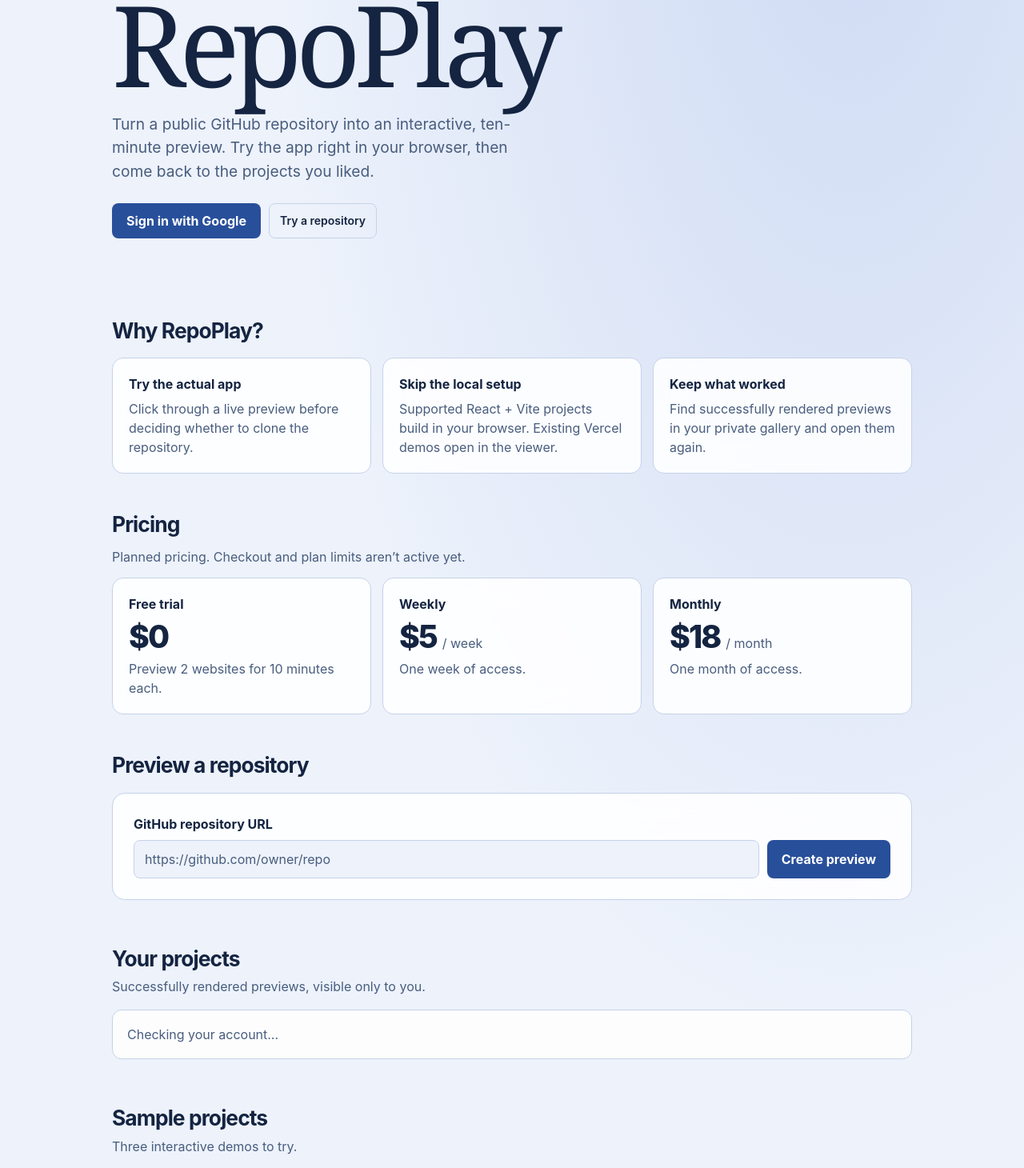
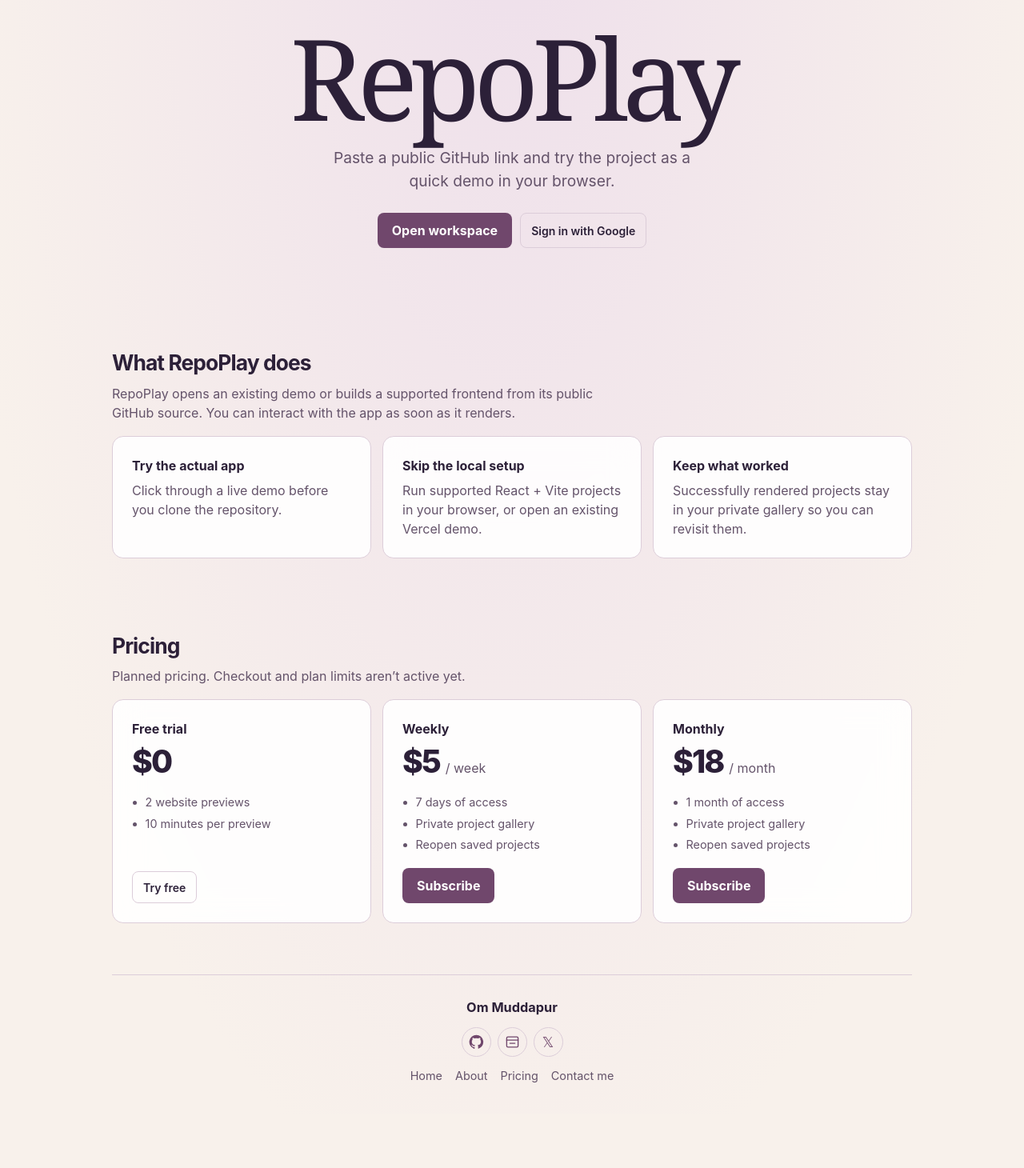
Before and after one commit to om-muddapur7/RepoPlay, a Next.js app: page / in a window 1280 px wide. Shown: the part 185-1645 px from the top of the page at 80% size. After the commit the page ends 1577 px from the top, so only its background shows below. Built offline with nearby package versions, Linux system fonts and the light colour scheme.

Commit message:
Update Site source

```diff
--- a/app/globals.css
+++ b/app/globals.css
@@ -81,40 +81,40 @@ a, button, input { outline-offset: 4px; }
 
 :root {
   color-scheme: dark;
-  --background: #080b13;
-  --surface: #121b2e;
-  --glass: #15213cd6;
-  --border: #2a3d61;
-  --text: #eef3fb;
-  --muted: #a4b2cb;
-  --accent: #9fc0ff;
-  --accent-text: #0a1939;
-  --glow: #18294c;
+  --background: #17151e;
+  --surface: #221e2e;
+  --glass: #2a2438b9;
+  --border: #494052;
+  --text: #faf3ec;
+  --muted: #c9bac4;
+  --accent: #efba9d;
+  --accent-text: #322037;
+  --glow: #392b44;
 }
 :root[data-theme="light"] {
   color-scheme: light;
-  --background: #edf2fb;
-  --surface: #f8faff;
+  --background: #f8f1eb;
+  --surface: #fffaf7;
   --glass: #ffffffe0;
-  --border: #c6d2e8;
-  --text: #142441;
-  --muted: #485d7e;
-  --accent: #284f9a;
+  --border: #dccdd9;
+  --text: #2c2038;
+  --muted: #64536a;
+  --accent: #70476c;
   --accent-text: #fff;
-  --glow: #cfdbf4;
+  --glow: #eedfeb;
 }
 @media (prefers-color-scheme: light) {
   :root:not([data-theme]) {
     color-scheme: light;
-    --background: #edf2fb;
-    --surface: #f8faff;
+    --background: #f8f1eb;
+    --surface: #fffaf7;
     --glass: #ffffffe0;
-    --border: #c6d2e8;
-    --text: #142441;
-    --muted: #485d7e;
-    --accent: #284f9a;
+    --border: #dccdd9;
+    --text: #2c2038;
+    --muted: #64536a;
+    --accent: #70476c;
     --accent-text: #fff;
-    --glow: #cfdbf4;
+    --glow: #eedfeb;
   }
 }
 body {
@@ -284,3 +284,36 @@ body {
   .landing-grid { grid-template-columns: 1fr; }
   .landing-section { margin-top: 34px; }
 }
+
+body {
+  background: radial-gradient(ellipse at 50% 0%, var(--glow), transparent 44rem), var(--background);
+}
+.section-links { display: flex; align-items: center; gap: clamp(10px, 2.4vw, 25px); color: var(--muted); font-size: .9rem; }
+.section-links a:hover { color: var(--accent); }
+.landing { padding-top: clamp(65px, 13vw, 140px); }
+.landing-hero { text-align: center; padding-bottom: clamp(34px, 8vw, 80px); }
+.landing-hero > p { margin-inline: auto; max-width: 470px; }
+.landing-actions { justify-content: center; }
+.landing-heading { margin-bottom: 17px; }
+.landing-heading h2 { margin-bottom: 6px; }
+.landing-heading p { color: var(--muted); margin: 0; max-width: 620px; }
+.landing .landing-section + .landing-section { margin-top: clamp(50px, 9vw, 90px); }
+.landing-card { padding: clamp(17px, 3vw, 24px); }
+.plan-card { display: flex; flex-direction: column; }
+.plan-features { color: var(--muted); font-size: .9rem; margin: 12px 0 18px; padding-left: 1.15em; list-style: disc; }
+.plan-features li + li { margin-top: 5px; }
+.plan-action { align-self: flex-start; margin-top: auto; }
+.plan-action summary { list-style: none; }
+.plan-action summary::-webkit-details-marker { display: none; }
+.plan-action p { margin: 8px 0 0; font-size: .875rem; }
+.landing-footer { display: grid; justify-content: center; justify-items: center; gap: 13px; margin: 0 auto; padding: 28px 0 36px; }
+.landing-footer p { font-size: 1.02rem; }
+.landing-footer .section-links { flex-wrap: wrap; justify-content: center; }
+.landing-footer .section-links a { color: var(--muted); }
+.social-icons { display: flex; gap: 8px; }
+.social-icons a { display: grid; place-items: center; width: 37px; height: 37px; border: 1px solid var(--border); border-radius: 50%; font-size: 1.12rem; }
+.social-icons a:hover { background: var(--glass); text-decoration: none; }
+@media (max-width: 670px) {
+  .nav { flex-wrap: wrap; padding-block: 10px; gap: 7px; }
+  .nav > .section-links { order: 3; width: 100%; justify-content: center; min-height: 32px; }
+}
--- a/app/layout.tsx
+++ b/app/layout.tsx
@@ -7,6 +7,17 @@ export const metadata: Metadata = {
   description: "Discover software projects through their live demos.",
 };
 
+function SectionLinks() {
+  return (
+    <>
+      <a href="/">Home</a>
+      <a href="/#about">About</a>
+      <a href="/#pricing">Pricing</a>
+      <a href="#contact">Contact me</a>
+    </>
+  );
+}
+
 export default function RootLayout({ children }: { children: ReactNode }) {
   return (
     <html lang="en">
@@ -14,6 +25,7 @@ export default function RootLayout({ children }: { children: ReactNode }) {
         <header className="topbar">
           <nav className="shell nav" aria-label="Main navigation">
             <a className="brand" href="/"><span aria-hidden="true">R</span> RepoPlay</a>
+            <div className="section-links"><SectionLinks /></div>
             <div className="nav-actions">
               <button className="quiet-button theme-toggle" id="theme-toggle" type="button" aria-label="Switch to light mode" title="Switch to light mode">
                 <span aria-hidden="true">☀︎</span>
@@ -27,6 +39,19 @@ export default function RootLayout({ children }: { children: ReactNode }) {
           </nav>
         </header>
         {children}
+        <footer className="shell landing-footer" id="contact">
+          <p><strong>Om Muddapur</strong></p>
+          <div className="social-icons" aria-label="Social links">
+            <a href="https://github.com/om-muddapur7" target="_blank" rel="noopener noreferrer" title="GitHub" aria-label="GitHub">
+              <svg aria-hidden="true" viewBox="0 0 24 24" width="19" height="19" fill="currentColor"><path d="M12 .8a11.2 11.2 0 0 0-3.54 21.83c.56.1.77-.24.77-.54l-.02-2.08c-3.12.68-3.78-1.32-3.78-1.32-.51-1.3-1.25-1.65-1.25-1.65-1.02-.7.08-.68.08-.68 1.13.08 1.72 1.16 1.72 1.16 1 .1 1.12 1.64 3.25.83.1-.73.39-1.23.71-1.51-2.49-.29-5.11-1.25-5.11-5.54 0-1.22.44-2.22 1.15-3-.11-.29-.5-1.43.11-2.98 0 0 .94-.3 3.08 1.15a10.7 10.7 0 0 1 5.61 0c2.14-1.45 3.08-1.15 3.08-1.15.61 1.55.23 2.69.11 2.98.72.78 1.15 1.78 1.15 3 0 4.3-2.62 5.25-5.12 5.53.4.35.76 1.03.76 2.08l-.02 3.08c0 .3.2.65.77.54A11.2 11.2 0 0 0 12 .8Z"/></svg>
+            </a>
+            <a href="https://om-portfolio-plum.vercel.app/" target="_blank" rel="noopener noreferrer" title="Portfolio" aria-label="Portfolio">
+              <svg aria-hidden="true" viewBox="0 0 24 24" width="19" height="19" fill="none" stroke="currentColor" strokeWidth="1.7" strokeLinecap="round"><rect x="3" y="4" width="18" height="16" rx="2"/><path d="M3 9h18M8 14h8"/></svg>
+            </a>
+            <a href="https://x.com/Om7248" target="_blank" rel="noopener noreferrer" title="X" aria-label="X"><span aria-hidden="true">𝕏</span></a>
+          </div>
+          <nav className="section-links" aria-label="Footer navigation"><SectionLinks /></nav>
+        </footer>
         <script src="/workspace.js" defer />
       </body>
     </html>
--- a/app/page.tsx
+++ b/app/page.tsx
@@ -1,93 +1,65 @@
-import { TemporaryPreviewForm } from "../components/temporary-preview-form";
-import { ProjectArt } from "../components/project-art";
-import { projects } from "../lib/catalog";
-
 const benefits = [
-  { title: "Try the actual app", description: "Click through a live preview before deciding whether to clone the repository." },
-  { title: "Skip the local setup", description: "Supported React + Vite projects build in your browser. Existing Vercel demos open in the viewer." },
-  { title: "Keep what worked", description: "Find successfully rendered previews in your private gallery and open them again." },
+  { title: "Try the actual app", description: "Click through a live demo before you clone the repository." },
+  { title: "Skip the local setup", description: "Run supported React + Vite projects in your browser, or open an existing Vercel demo." },
+  { title: "Keep what worked", description: "Successfully rendered projects stay in your private gallery so you can revisit them." },
 ];
 
 const plans = [
-  { title: "Free trial", price: "$0", period: "", description: "Preview 2 websites for 10 minutes each." },
-  { title: "Weekly", price: "$5", period: "/ week", description: "One week of access." },
-  { title: "Monthly", price: "$18", period: "/ month", description: "One month of access." },
+  { title: "Free trial", price: "$0", period: "", features: ["2 website previews", "10 minutes per preview"] },
+  { title: "Weekly", price: "$5", period: "/ week", features: ["7 days of access", "Private project gallery", "Reopen saved projects"] },
+  { title: "Monthly", price: "$18", period: "/ month", features: ["1 month of access", "Private project gallery", "Reopen saved projects"] },
 ];
 
 export default function HomePage() {
   return (
-    <main className="shell workspace">
+    <main className="shell workspace landing">
       <section className="workspace-intro landing-hero" aria-labelledby="home-title">
         <h1 id="home-title">RepoPlay</h1>
-        <p>Turn a public GitHub repository into an interactive, ten-minute preview. Try the app right in your browser, then come back to the projects you liked.</p>
+        <p>Paste a public GitHub link and try the project as a quick demo in your browser.</p>
         <div className="landing-actions">
-          <a className="button" id="landing-signin" href="/signin">Sign in with Google</a>
-          <a className="quiet-button" id="landing-workspace" href="#preview">Try a repository</a>
+          <a className="button" href="/workspace">Open workspace</a>
+          <a className="quiet-button" id="landing-signin" href="/signin">Sign in with Google</a>
         </div>
       </section>
-      <section className="landing-section" aria-labelledby="benefits-title">
-        <h2 id="benefits-title">Why RepoPlay?</h2>
+
+      <section className="landing-section" id="about" aria-labelledby="benefits-title">
+        <div className="landing-heading">
+          <h2 id="benefits-title">What RepoPlay does</h2>
+          <p>RepoPlay opens an existing demo or builds a supported frontend from its public GitHub source. You can interact with the app as soon as it renders.</p>
+        </div>
         <ul className="landing-grid">
           {benefits.map(benefit => (
             <li className="landing-card" key={benefit.title}>
-              <h3>{benefit.title}</h3><p>{benefit.description}</p>
+              <h3>{benefit.title}</h3>
+              <p>{benefit.description}</p>
             </li>
           ))}
         </ul>
       </section>
+
       <section className="landing-section" id="pricing" aria-labelledby="pricing-title">
-        <h2 id="pricing-title">Pricing</h2>
-        <p className="pricing-note">Planned pricing. Checkout and plan limits aren’t active yet.</p>
+        <div className="landing-heading">
+          <h2 id="pricing-title">Pricing</h2>
+          <p>Planned pricing. Checkout and plan limits aren’t active yet.</p>
+        </div>
         <ul className="landing-grid">
-          {plans.map(plan => (
+          {plans.map((plan, index) => (
             <li className="landing-card plan-card" key={plan.title}>
               <h3>{plan.title}</h3>
               <p className="plan-price"><strong>{plan.price}</strong>{plan.period && <span>{plan.period}</span>}</p>
-              <p>{plan.description}</p>
+              <ul className="plan-features">
+                {plan.features.map(feature => <li key={feature}>{feature}</li>)}
+              </ul>
+              {index === 0 ? <a className="quiet-button plan-action" href="/workspace">Try free</a> : (
+                <details className="plan-action">
+                  <summary className="button">Subscribe</summary>
+                  <p role="status">Checkout is coming soon.</p>
+                </details>
+              )}
             </li>
           ))}
         </ul>
       </section>
-      <section className="landing-section" id="preview" aria-labelledby="preview-title">
-        <h2 id="preview-title">Preview a repository</h2>
-        <TemporaryPreviewForm />
-      </section>
-      <section id="gallery" className="private-gallery" aria-labelledby="gallery-title">
-        <div className="gallery-titlebar">
-          <div><h2 id="gallery-title">Your projects</h2><p id="gallery-caption">Successfully rendered previews, visible only to you.</p></div>
-          <label className="gallery-search" hidden><span className="sr-only">Search your projects</span><input type="search" placeholder="Search projects" /></label>
-        </div>
-        <p className="gallery-empty" id="gallery-empty" role="status">Checking your account…</p>
-        <p id="gallery-notice" role="status"></p>
-        <ul className="history-list" id="history-list" aria-label="Your rendered projects"></ul>
-      </section>
-      <section className="private-gallery" aria-labelledby="sample-title">
-        <div className="gallery-titlebar">
-          <div><h2 id="sample-title">Sample projects</h2><p>Three interactive demos to try.</p></div>
-        </div>
-        <ul className="history-list sample-list">
-          {projects.map(project => (
-            <li key={project.slug}>
-              <ProjectArt theme={project.theme} />
-              <div className="gallery-card-body">
-                <h3>{project.title}</h3>
-                <p>{project.description}</p>
-                <div className="gallery-card-actions">
-                  <a className="quiet-button" href={project.demo} target="_blank" rel="noopener noreferrer">Open demo</a>
-                </div>
-              </div>
-            </li>
-          ))}
-        </ul>
-      </section>
-      <footer className="landing-footer">
-        <p>Built by <strong>Om Muddapur</strong></p>
-        <nav aria-label="Om Muddapur links">
-          <a href="https://github.com/om-muddapur7" target="_blank" rel="noopener noreferrer">GitHub</a>
-          <a href="https://om-portfolio-plum.vercel.app/" target="_blank" rel="noopener noreferrer">Portfolio</a>
-          <a href="https://x.com/Om7248" target="_blank" rel="noopener noreferrer">X</a>
-        </nav>
-      </footer>
     </main>
   );
 }
--- a/app/temporary/[token]/route.ts
+++ b/app/temporary/[token]/route.ts
@@ -63,8 +63,8 @@ async function serveTemporaryPreview(request: Request, token: string, secret: st
   const framePolicy = "origin" in preview ? preview.origin : "'self'";
   const frameSandbox = "origin" in preview ? "allow-scripts allow-same-origin" : "allow-scripts";
   const html = `<!doctype html><html lang="en"><head><meta charset="utf-8"><meta name="viewport" content="width=device-width"><title>Temporary preview · RepoPlay</title>
-  <style nonce="${nonce}">:root{color-scheme:dark;--bg:#080b13;--panel:#121b2e;--text:#eef3fb;--accent:#9fc0ff;--border:#2a3d61}:root[data-theme=light]{color-scheme:light;--bg:#edf2fb;--panel:#f8faff;--text:#142441;--accent:#284f9a;--border:#c6d2e8}body{margin:0;min-height:100dvh;display:flex;flex-direction:column;background:var(--bg);color:var(--text);font:16px system-ui}header{padding:12px 20px;display:flex;flex-wrap:wrap;gap:12px;align-items:center;background:var(--panel);border-bottom:1px solid var(--border)}a{color:var(--accent)}button{border:1px solid var(--border);border-radius:8px;padding:7px 10px;background:var(--bg);color:var(--text);font:inherit;cursor:pointer}iframe{display:block;width:100%;flex:1;border:0;background:white}#save-status{font-size:.875rem}</style></head>
-  <body><header><a href="/#gallery">RepoPlay</a><strong id="status">Temporary preview</strong>${"origin" in preview ? '<button id="confirm" hidden>Preview is visible</button>' : ""}<span role="status" id="save-status"></span></header>
+  <style nonce="${nonce}">:root{color-scheme:dark;--bg:#17151e;--panel:#221e2e;--text:#faf3ec;--accent:#efba9d;--border:#494052}:root[data-theme=light]{color-scheme:light;--bg:#f8f1eb;--panel:#fffaf7;--text:#2c2038;--accent:#70476c;--border:#dccdd9}body{margin:0;min-height:100dvh;display:flex;flex-direction:column;background:var(--bg);color:var(--text);font:16px system-ui}header{padding:12px 20px;display:flex;flex-wrap:wrap;gap:12px;align-items:center;background:var(--panel);border-bottom:1px solid var(--border)}a{color:var(--accent)}button{border:1px solid var(--border);border-radius:8px;padding:7px 10px;background:var(--bg);color:var(--text);font:inherit;cursor:pointer}iframe{display:block;width:100%;flex:1;border:0;background:white}#save-status{font-size:.875rem}</style></head>
+  <body><header><a href="/workspace#gallery">RepoPlay</a><strong id="status">Temporary preview</strong>${"origin" in preview ? '<button id="confirm" hidden>Preview is visible</button>' : ""}<span role="status" id="save-status"></span></header>
   <iframe title="Repository preview" src="${frameHref}" sandbox="${frameSandbox}" referrerpolicy="no-referrer"></iframe>
   <script nonce="${nonce}">
   try { document.documentElement.dataset.theme = localStorage.getItem('repoplay-theme') || (matchMedia('(prefers-color-scheme: dark)').matches ? 'dark' : 'light'); } catch {}
--- a/lib/repoplay-auth.ts
+++ b/lib/repoplay-auth.ts
@@ -66,7 +66,7 @@ export function signInPage(request: Request, env: AuthEnv) {
   const failed = url.searchParams.get("error") === "oauth";
   const signingOut = url.searchParams.get("mode") === "signout";
   return new Response(`<!doctype html><html lang="en"><head><meta charset="utf-8"><meta name="viewport" content="width=device-width, initial-scale=1"><title>Sign in · RepoPlay</title>
-  <style>:root{color-scheme:dark;--bg:#080b13;--glow:#18294c;--panel:#15213cd6;--line:#2a3d61;--text:#eef3fb;--muted:#a4b2cb;--accent:#9fc0ff;--ink:#0a1939}:root[data-theme=light]{color-scheme:light;--bg:#edf2fb;--glow:#cfdbf4;--panel:#ffffffe0;--line:#c6d2e8;--text:#142441;--muted:#485d7e;--accent:#284f9a;--ink:white}body{margin:0;display:grid;place-items:center;min-height:100dvh;background:radial-gradient(ellipse at 80% 0%,var(--glow),transparent 58%),var(--bg);color:var(--text);font:16px system-ui;padding:20px;box-sizing:border-box}main{width:min(100%,440px);box-sizing:border-box;padding:32px;border:1px solid var(--line);border-radius:16px;background:var(--panel);backdrop-filter:blur(18px)}nav{display:flex;justify-content:space-between;align-items:center}a{color:var(--accent)}h1{margin-block:23px 8px;font:500 clamp(2rem,7vw,3rem)/1 Georgia,serif;letter-spacing:-.04em}p{color:var(--muted);line-height:1.55}button{font:inherit;font-weight:700;background:var(--accent);color:var(--ink);border:0;border-radius:8px;padding:12px 16px;cursor:pointer}button:disabled{opacity:.6;cursor:default}#theme-toggle{color:var(--text);background:transparent;border:1px solid var(--line);font-size:1.15rem;line-height:1;width:42px;height:42px;padding:0}</style><script defer src="/workspace.js"></script></head>
+  <style>:root{color-scheme:dark;--bg:#17151e;--glow:#392b44;--panel:#2a2438b9;--line:#494052;--text:#faf3ec;--muted:#c9bac4;--accent:#efba9d;--ink:#322037}:root[data-theme=light]{color-scheme:light;--bg:#f8f1eb;--glow:#eedfeb;--panel:#ffffffe0;--line:#dccdd9;--text:#2c2038;--muted:#64536a;--accent:#70476c;--ink:white}body{margin:0;display:grid;place-items:center;min-height:100dvh;background:radial-gradient(ellipse at 80% 0%,var(--glow),transparent 58%),var(--bg);color:var(--text);font:16px system-ui;padding:20px;box-sizing:border-box}main{width:min(100%,440px);box-sizing:border-box;padding:32px;border:1px solid var(--line);border-radius:16px;background:var(--panel);backdrop-filter:blur(18px)}nav{display:flex;justify-content:space-between;align-items:center}a{color:var(--accent)}h1{margin-block:23px 8px;font:500 clamp(2rem,7vw,3rem)/1 Georgia,serif;letter-spacing:-.04em}p{color:var(--muted);line-height:1.55}button{font:inherit;font-weight:700;background:var(--accent);color:var(--ink);border:0;border-radius:8px;padding:12px 16px;cursor:pointer}button:disabled{opacity:.6;cursor:default}#theme-toggle{color:var(--text);background:transparent;border:1px solid var(--line);font-size:1.15rem;line-height:1;width:42px;height:42px;padding:0}</style><script defer src="/workspace.js"></script></head>
   <body><main><nav><a href="/">RepoPlay</a><button id="theme-toggle" type="button" aria-label="Switch to light mode" title="Switch to light mode"><span aria-hidden="true">☀︎</span></button></nav><h1>${signingOut ? "Sign out of RepoPlay" : "Sign in to RepoPlay"}</h1>
   <p>${signingOut ? "End your RepoPlay session for this browser." : "Use your Google account to create and open your private previews."}</p>
   ${failed ? '<p role="alert">Google sign-in could not be completed. Please try again.</p>' : ""}
--- a/public/workspace.js
+++ b/public/workspace.js
@@ -22,12 +22,16 @@
   });
 
   const form = document.getElementById("preview-form");
-  if (!form) return;
-  const input = form.elements.repository;
-  const button = form.querySelector("button");
+  if (location.pathname === "/" && ["#gallery", "#preview"].includes(location.hash)) {
+    location.replace("/workspace" + location.hash);
+    return;
+  }
+  const input = form?.elements.repository;
+  const button = form?.querySelector("button");
   const result = document.getElementById("preview-result");
   const avatar = document.getElementById("account-avatar");
   const signin = document.getElementById("account-signin");
+  if (!avatar || !signin) return;
   const landingSignin = document.getElementById("landing-signin");
   const list = document.getElementById("history-list");
   const empty = document.getElementById("gallery-empty");
@@ -36,6 +40,7 @@
   let account = null;
 
   function renderGallery() {
+    if (!form) return;
     const query = search.value.trim().toLowerCase();
     list.replaceChildren();
     for (const project of projects) {
@@ -146,26 +151,28 @@
         }
         avatar.querySelector("strong").textContent = account.name;
       }
-      search.parentElement.hidden = !projects.length;
+      if (search) search.parentElement.hidden = !projects.length;
       renderGallery();
     } catch {
       projects = [];
       account = null;
-      list.replaceChildren();
+      if (list) list.replaceChildren();
       signin.hidden = false;
       if (landingSignin) landingSignin.hidden = false;
       avatar.hidden = true;
-      search.parentElement.hidden = true;
-      empty.hidden = false;
-      empty.textContent = "Your gallery is temporarily unavailable.";
+      if (search) search.parentElement.hidden = true;
+      if (empty) {
+        empty.hidden = false;
+        empty.textContent = "Your gallery is temporarily unavailable.";
+      }
     }
   }
-  search.addEventListener("input", renderGallery);
+  search?.addEventListener("input", renderGallery);
   window.addEventListener("pageshow", event => { if (event.persisted) loadAccount(); });
   document.addEventListener("visibilitychange", () => { if (!document.hidden) loadAccount(); });
   loadAccount();
 
-  form.addEventListener("submit", async event => {
+  form?.addEventListener("submit", async event => {
     event.preventDefault();
     button.disabled = true;
     result.hidden = false;
--- a/scripts/build-sites-preview.mjs
+++ b/scripts/build-sites-preview.mjs
@@ -15,9 +15,13 @@ function markup(path) {
     .replace(/<link\b[^>]*>/gi, '');
 }
 const home = markup('index');
-assert.ok(home.includes('id="history-list"'));
+const workspace = markup('workspace');
+assert.ok(home.includes('id="home-title"'));
+assert.ok(workspace.includes('id="history-list"'));
 const workspaceScript = readFileSync(new URL('../public/workspace.js', import.meta.url), 'utf8');
-const html = '<!doctype html><html lang="en"><head><meta charset="utf-8"><meta name="viewport" content="width=device-width, initial-scale=1"><title>RepoPlay</title><style>' + css + '</style><script defer src="/workspace.js"></script></head><body>' + home + '</body></html>';
+function renderDocument(content) {
+  return '<!doctype html><html lang="en"><head><meta charset="utf-8"><meta name="viewport" content="width=device-width, initial-scale=1"><title>RepoPlay</title><style>' + css + '</style><script defer src="/workspace.js"></script></head><body>' + content + '</body></html>';
+}
 const sources = ['lib/temporary-preview.ts', 'lib/source-preview-runtime.js', 'lib/repoplay-auth.ts', 'lib/gallery-history.ts', 'app/api/account/route.ts', 'app/api/temporary-previews/route.ts', 'app/temporary/[token]/route.ts'];
 const shared = sources.map((path, index) => {
   const source = readFileSync(new URL('../' + path, import.meta.url), 'utf8')
@@ -29,13 +33,14 @@ const shared = sources.map((path, index) => {
 
 const worker = `
 ${shared}
-const homeHtml = ${JSON.stringify(html)};
+const homeHtml = ${JSON.stringify(renderDocument(home))};
+const workspaceHtml = ${JSON.stringify(renderDocument(workspace))};
 const workspaceJs = ${JSON.stringify(workspaceScript)};
 export default {
   async fetch(request, env) {
     const { pathname } = new URL(request.url);
-    if (pathname === '/' && request.method === 'GET') {
-      return new Response(homeHtml, { headers: { 'Content-Type': 'text/html; charset=utf-8' } });
+    if ((pathname === '/' || pathname === '/workspace') && request.method === 'GET') {
+      return new Response(pathname === '/' ? homeHtml : workspaceHtml, { headers: { 'Content-Type': 'text/html; charset=utf-8' } });
     }
     if (pathname === '/workspace.js' && request.method === 'GET') {
       return new Response(workspaceJs, { headers: { 'Content-Type': 'text/javascript; charset=utf-8', 'Cache-Control': 'no-cache' } });
```
Also changed, not shown: app/workspace/page.tsx (added, +42 -0 lines).
